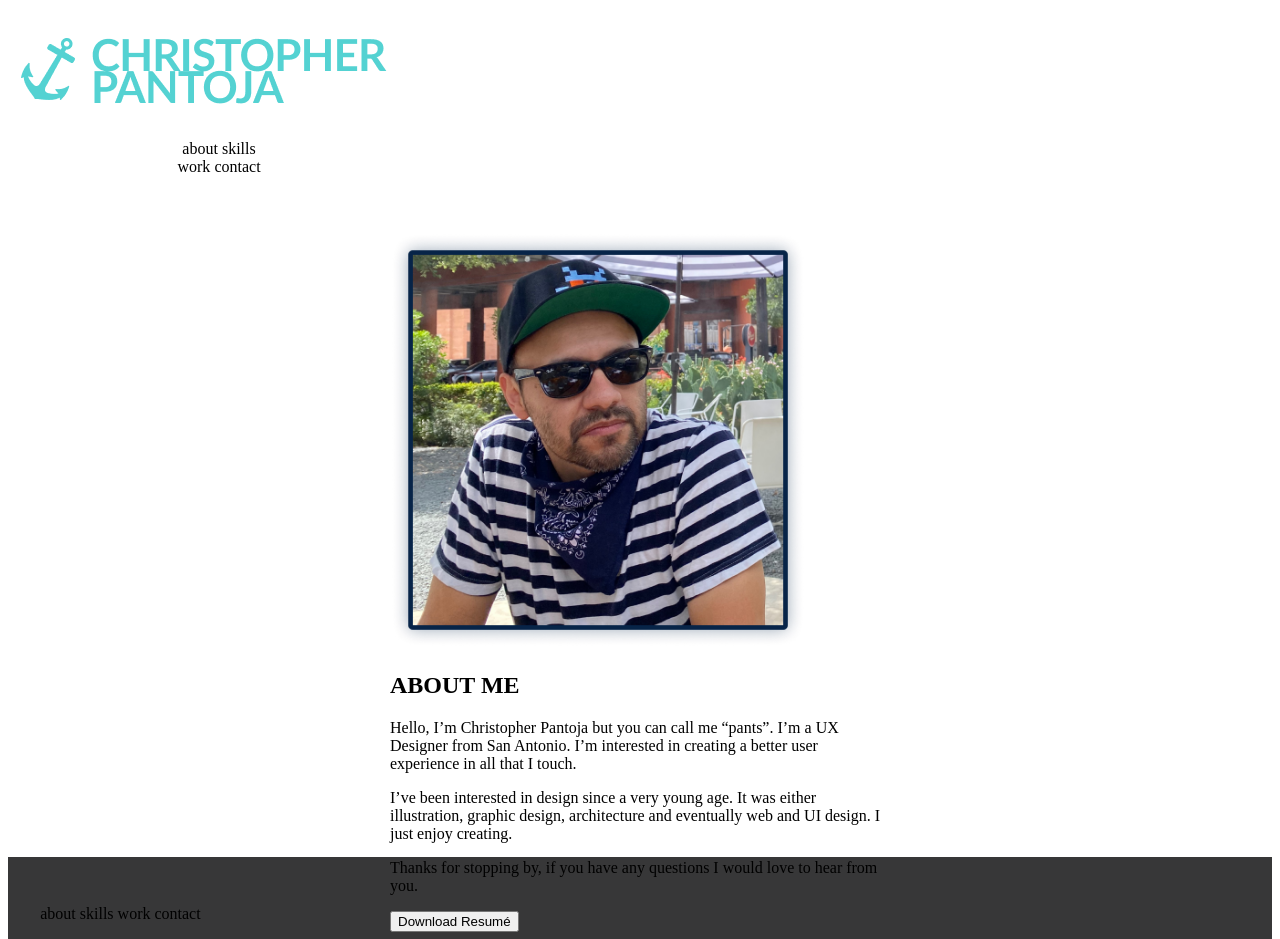
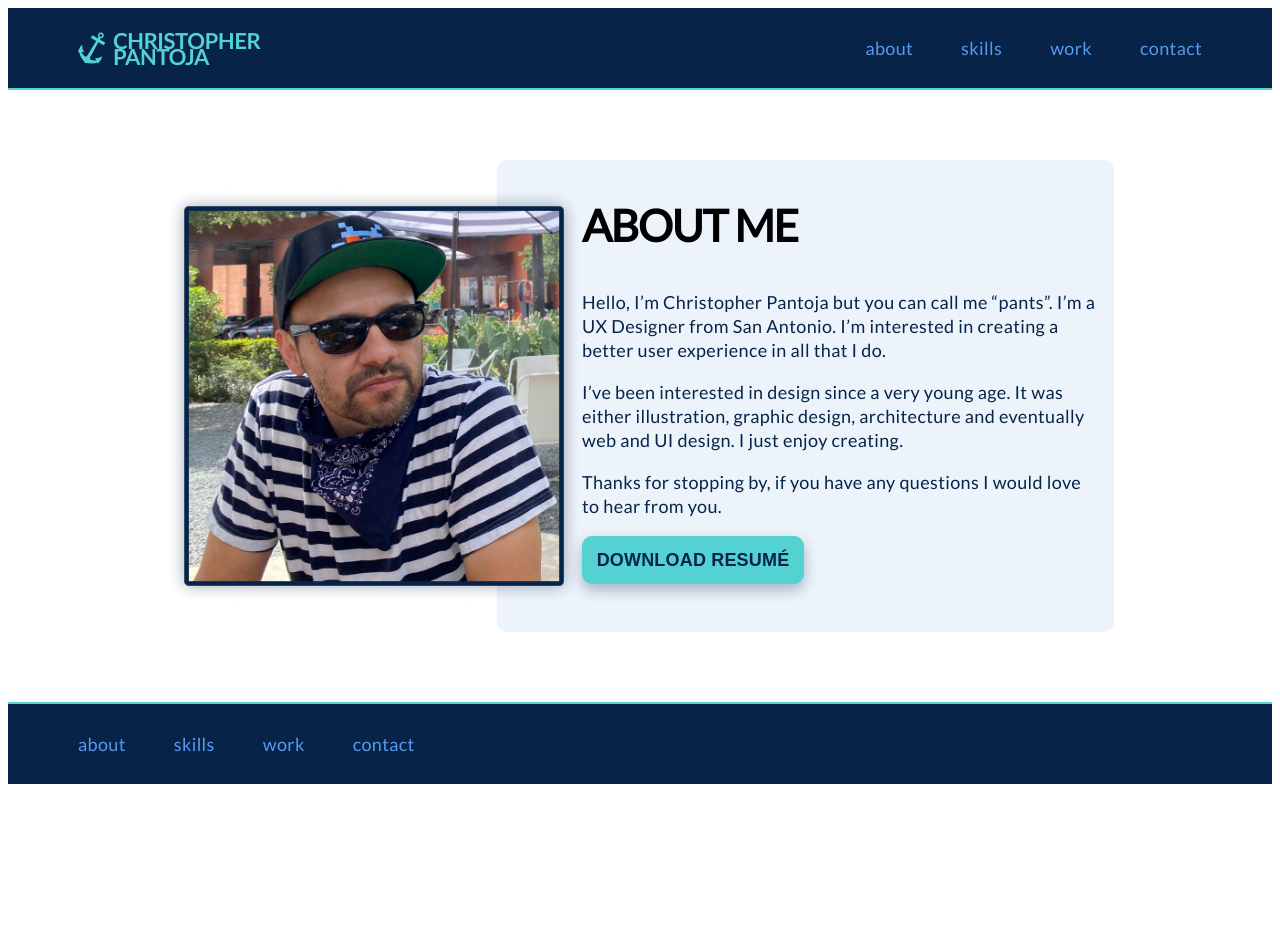
Before and after one commit to UXpants/UX_UI_HW_17, a plain HTML site: page index.html in a window 1280 px wide. Shown: the top 939 px of the page. After the commit the page ends 800 px from the top, so only its background shows below. Drawn offline with Linux system fonts and the light colour scheme.

Commit message:
HW17
coding bonus

```diff
--- a/css/style.css
+++ b/css/style.css
@@ -1,34 +1,117 @@
-.inline-block {
-    display: inline-block;
-    vertical-align: top;
+body {
+    font-family: 'Lato', sans-serif;
+    font-size: 18px;
 }
-.logo {
-    width: 23%;
-    padding: 1%;
-    text-align: center;
+#navigation {
+    display: flex;
+    width: 100%;
+    margin: 0px auto;
+    flex-direction: row;
+    align-items: center;
+    justify-content: space-between;
+    background: #072448;
+    height: 80px;
+    border-bottom: 2px solid #54D2D2;
 }
-nav {
-    width: 73%;
-    padding: 1%;
+#navMenu {
+    display: flex;
+    align-items: flex-start;
+    justify-content: flex-end;
+    margin-right: 22px;
 }
-ul {
-    width: 50%;
-    margin-left: auto;
+#navMenu p {
+    color: #579AEF;
+    padding-right: 48px;
+    line-height: 24px;
+    letter-spacing: 0.02em;
+}
+#navigation img {
+    display: flex;
+    align-items: flex-start;
+    width: 183px;
+    height: 48px;
+    margin-left: 70px;
 }
 .heroImg {
-    height: 600px;
-    padding: 25px;
+    display: flex;
+    flex-direction: row;
+    align-items: center;
+    justify-content: center;
+    height: 512px;
+    margin: 50px auto 50px auto;
 }
 .content {
-    width: 500px;
-    margin: 0 auto;
+    display: flex;
+    width: 75%;
+}
+.aboutMePhoto {
+    display: flex;
+    align-items: center;
+    z-index: 6;
+}
+.aboutMePhoto img {
+    width: 416px;
+    height: 416px;
+}
+.aboutCard {
+    background: #ECF3FB;
+    border-radius: 10px;
+    padding-right: 18px;
+    padding-left: 85px;
+    padding-bottom: 48px;
+    margin-left: -85px;
+}
+.aboutCard h2 {
+    font-weight: bold;
+    font-size: 44px;
+    line-height: 56px;
+    letter-spacing: -0.03em;
+    text-transform: uppercase;
+    padding-bottom: -20px;
+}
+.aboutCard p {
+    font-style: normal;
+    font-weight: normal;
+    font-size: 18px;
+    line-height: 24px;
+    letter-spacing: 0.02em;
+    color: #072448;
+}
+button {
+    width: 222px;
+    height: 48px;
+    background: #54D2D2;
+    box-shadow: 0px 6px 14px rgba(7, 36, 72, 0.3);
+    border-radius: 10px;
+    border-sizing: border-box;
+    border: 1px solid #54D2D2;
+    font-weight: bold;
+    font-size: 18px;
+    line-height: 24px;
+    letter-spacing: 0.01em;
+    text-transform: uppercase;
+    color: #072448;
 }
 footer {
-    background-color: #373738;
-    padding: 20px;
+    display: flex;
+    width: 100%;
+    flex-direction: row;
+    align-items: center;
+    justify-content: space-between;
+    background: #072448;
+    height: 80px;
+    border-top: 2px solid #54D2D2;
 }
-footer ul {
-    display: inline-block;
-    vertical-align: top;
-    padding: 1%;
+#footerMenu {
+    display: flex;
+    flex-direction: row;
+    align-items: flex-start;
+    justify-content: flex-end;
+    margin-left: 70px;
 }
+#footerMenu p {
+    color: #579AEF;
+    padding-right: 48px;
+    line-height: 24px;
+    letter-spacing: 0.02em;
+}
--- a/index.html
+++ b/index.html
@@ -4,42 +4,43 @@
         <title>Christopher Pantoja</title>
         <link rel="stylesheet" type="text/css" href="css/style.css">
         <link rel="preconnect" href="https://fonts.gstatic.com">
-<link href="https://fonts.googleapis.com/css2?family=Lato&display=swap" rel="stylesheet">
+        <link href="https://fonts.googleapis.com/css2?family=Lato&display=swap" rel="stylesheet">
     </head>
     <body>
-        <header class="navigation">
-            <div class="inline-block logo">
+        <section>
+        <header id="navigation">
                 <img src="images/Logo@2x.png">
-                <nav class="inline-block">
-                    <ul>
-                        <li class="inline-block">about</li>
-                        <li class="inline-block">skills</li>
-                        <li class="inline-block">work</li>
-                        <li class="inline-block">contact</li>
-                    </ul>
-                </nav>
-            </div>
+                <div id="navMenu">
+                        <p>about</p>
+                        <p>skills</p>
+                        <p>work</p>
+                        <p>contact</p>
+                </div>
         </header>
+        </section>
         <section class="heroImg">
             <div class="content">
-                <img src="images/aboutMe@2x.png" width="416px" height="416px">
-                <h1>ABOUT ME</h1>
-                <p>Hello, I’m Christopher Pantoja but you can call me “pants”. I’m a UX Designer from San Antonio. I’m interested in creating a better user experience in all that I touch.</p>
-
-                 <p>I’ve been interested in design since a very young age. It was either illustration, graphic design, architecture and eventually web and UI design. I just enjoy creating.</p>
-
-                 <p>   Thanks for stopping by, if you have any questions I would love to hear from you.
-                </p>
-                <button>Download Resumé</button>
+                <div class="aboutMePhoto">
+                <img src="images/aboutMe@2x.png">
+                </div>
+                <div class="aboutCard">
+                <h2>ABOUT ME</h2>
+                <p>Hello, I’m Christopher Pantoja but you can call me “pants”. I’m a UX Designer from San Antonio. I’m interested in creating a better user experience in all that I do.</p>
+                <p>I’ve been interested in design since a very young age. It was either illustration, graphic design, architecture and eventually web and UI design. I just enjoy creating.</p>
+                <p>Thanks for stopping by, if you have any questions I would love to hear from you.</p>
+                <a href="https://drive.google.com/file/d/1TJMksTzCIhxZVH8_Ep6vJ5BabP9kjxOL/view?usp=sharing" alt="Download Resumé"><button>Download Resumé</button></a>
+                </div>
             </div>
         </section>
+        <section>
         <footer>
-            <ul>
-                    <li class="inline-block">about</li>
-                    <li class="inline-block">skills</li>
-                    <li class="inline-block">work</li>
-                    <li class="inline-block">contact</li>
-            </ul>
+            <div id="footerMenu">
+                <p>about</p>
+                <p>skills</p>
+                <p>work</p>
+                <p>contact</p>
+            </div>
         </footer>
+    </section>
     </body>
 </html>
```
